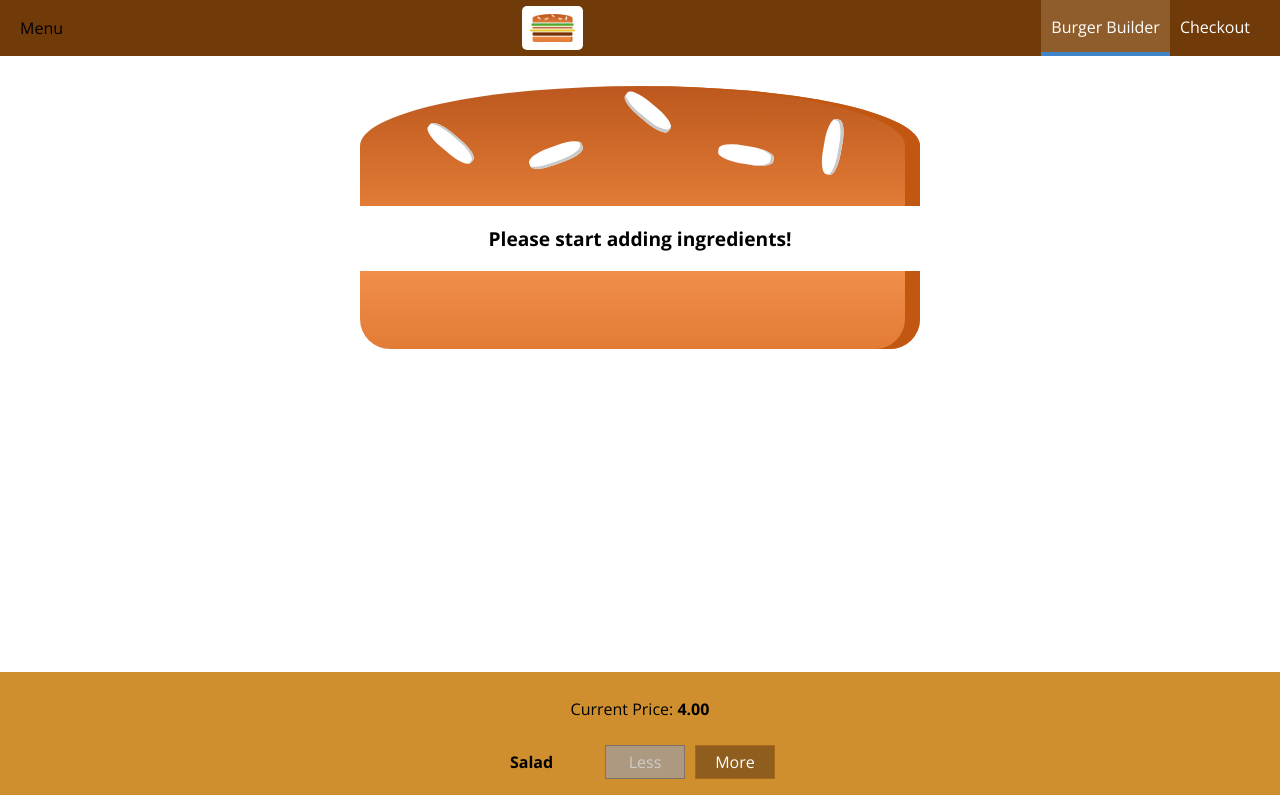
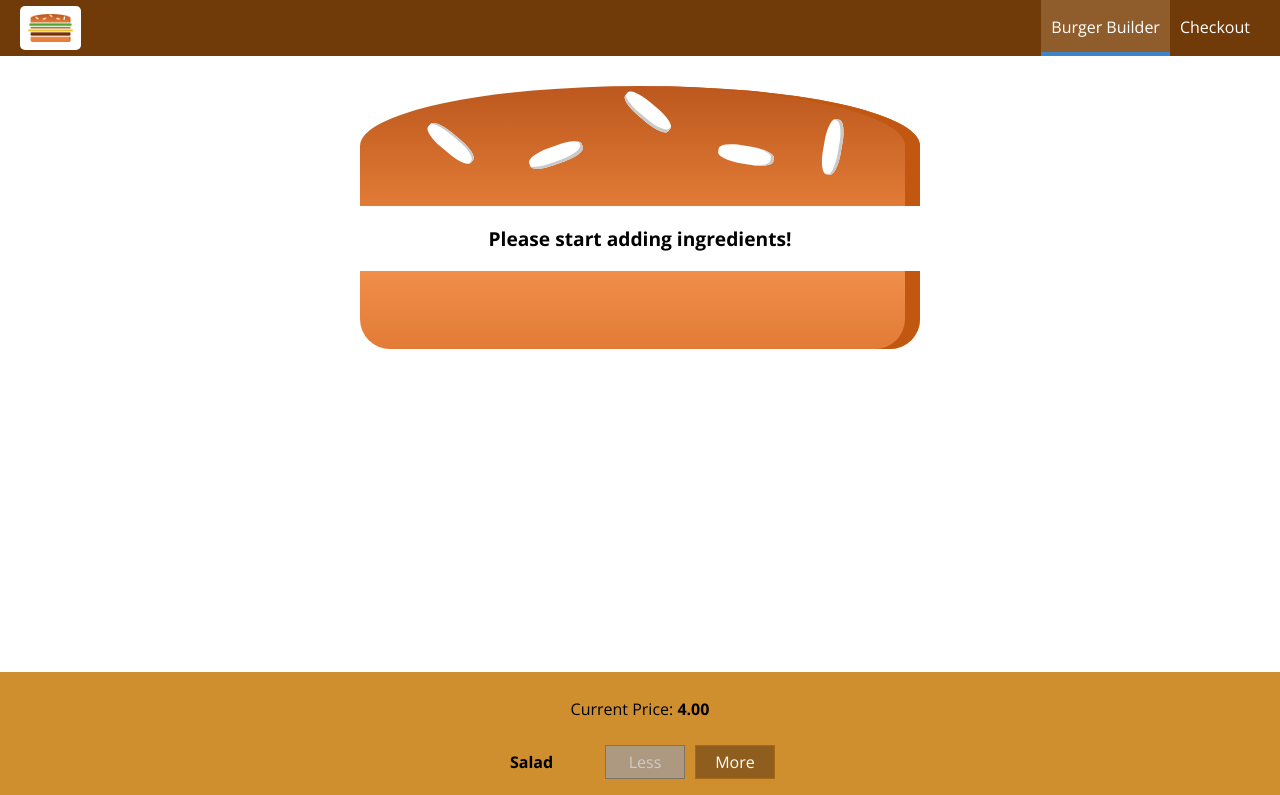
Before and after one commit to pianote/myburger, a React app: page / in a window 1280 px wide. Shown: the top 795 px of the page. Built offline with nearby package versions, Linux system fonts and the light colour scheme.

Commit message:
Add DrawerToggle

```diff
--- a/src/components/Navigation/Toolbar/Toolbar.js
+++ b/src/components/Navigation/Toolbar/Toolbar.js
@@ -2,10 +2,11 @@ import React from 'react';
 import classes from './Toolbar.css';
 import Logo from '../../Logo/Logo';
 import NavigationItems from '../NavigationItems/NavigationItems';
+import DrawerToggle from '../SideDrawer/DrawerToggle/DrawerToggle';
 
 const toolbar = (props) => (
     <header className={classes.Toolbar}>
-        <div>Menu</div>
+        <DrawerToggle clicked={props.drawerToggleClicked}/>
         <div className={classes.Logo}>
             <Logo />
         </div>
```
